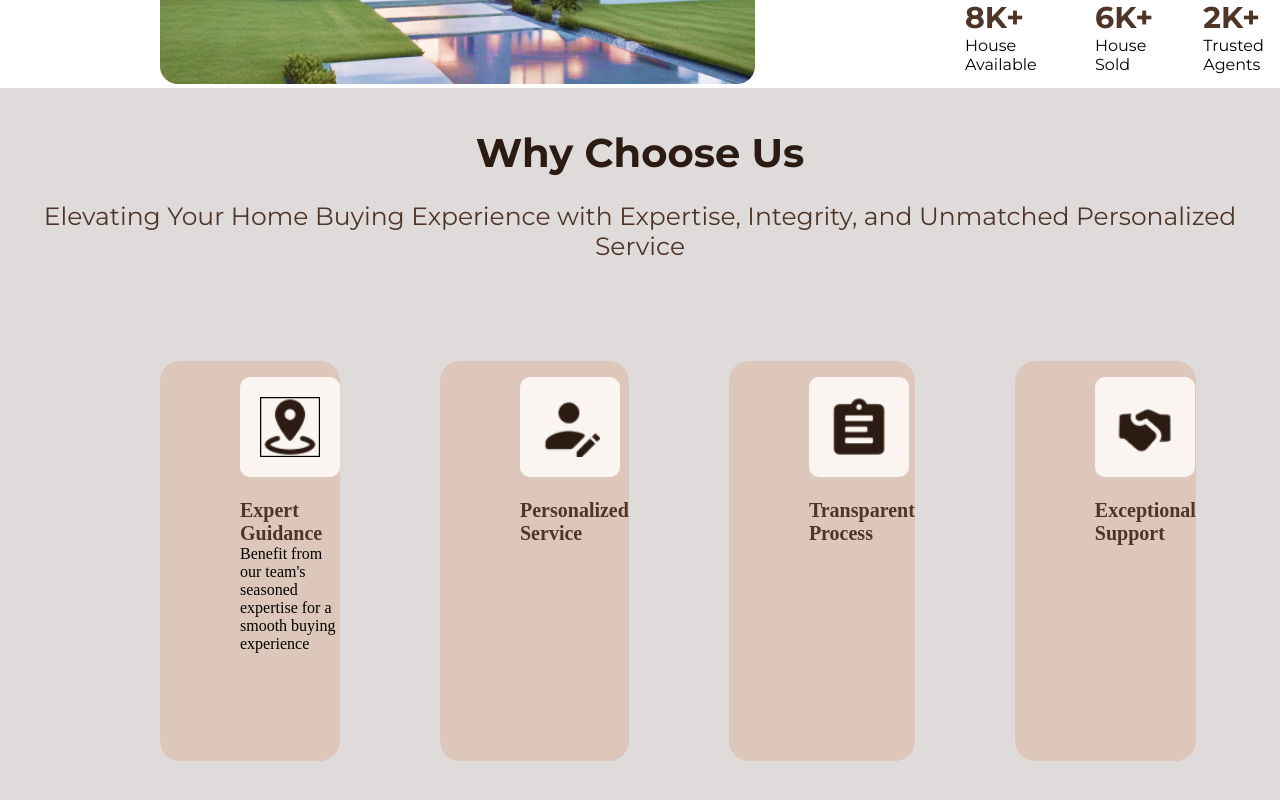
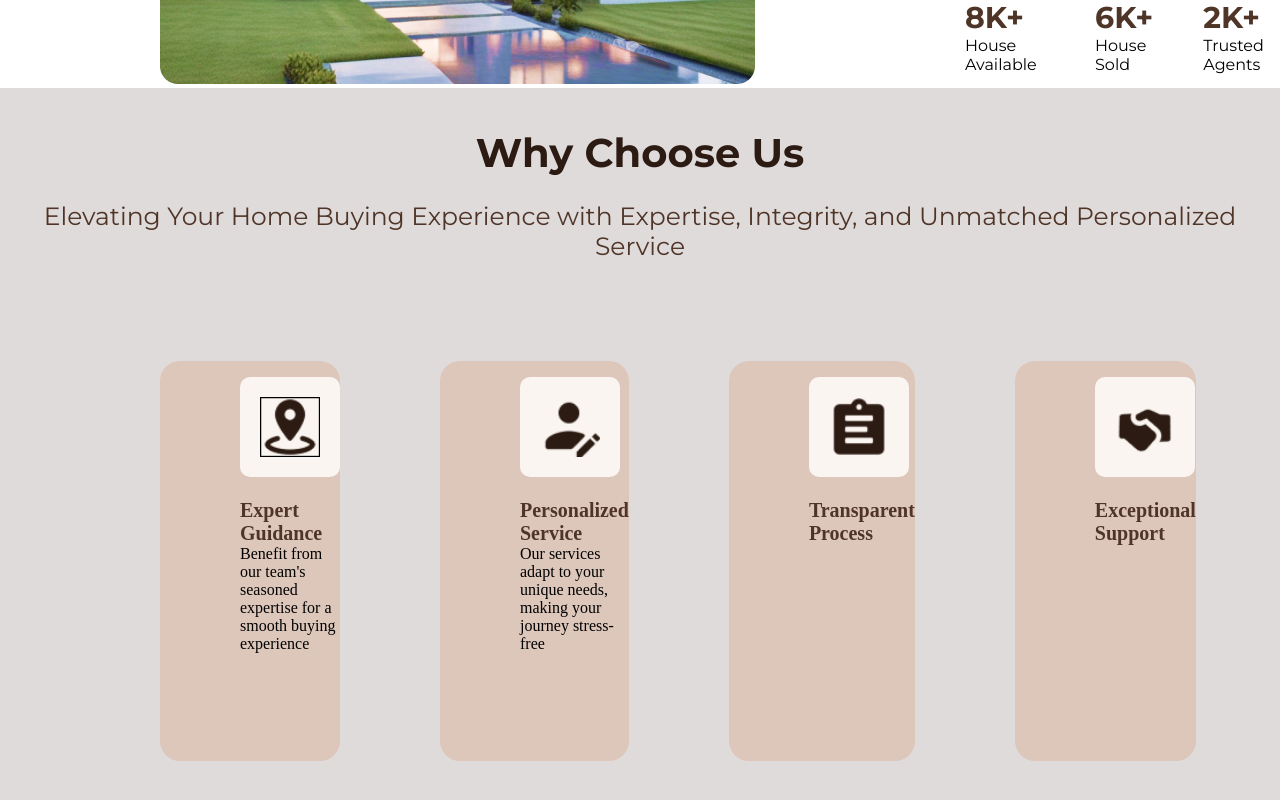
Before and after one commit to gabrieljcoutinho/Projeto-Dwello, a React (Create React App) app: page / in a window 1280 px wide. Shown: the part 1096-1896 px from the top of the page. Built offline with nearby package versions, Linux system fonts and the light colour scheme.

Commit message:
conteudo paragrafo

```diff
--- a/src/components/WhyChosee.jsx
+++ b/src/components/WhyChosee.jsx
@@ -40,7 +40,7 @@ const WhyChosee = () => {
                             <br /><br />
                             <h4 className="tituloWhyChoseeDivs">Personalized Service</h4>
                             <p className="paragrafoWhyChooseUs">
-
+                            Our services adapt to your unique needs, making your journey stress-free
                             </p>
                             </div>
 
```
